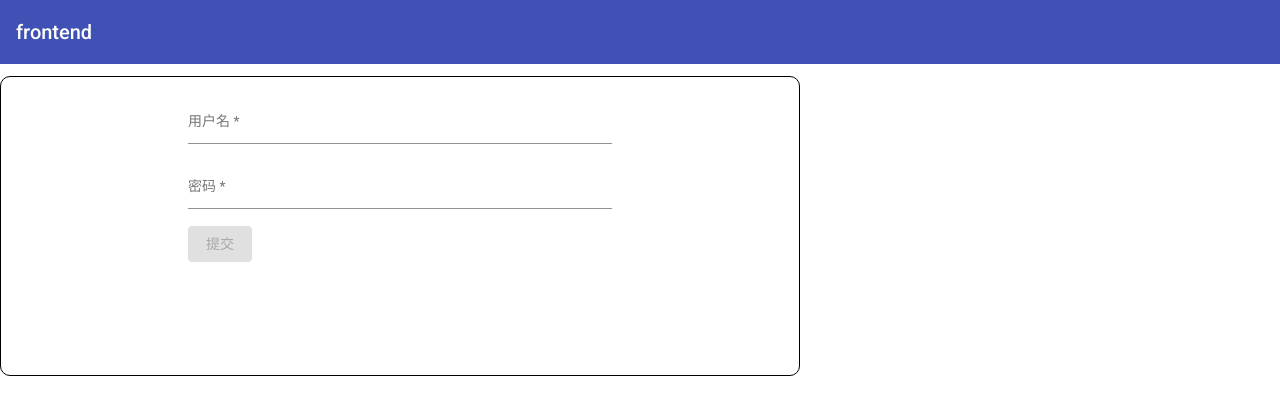
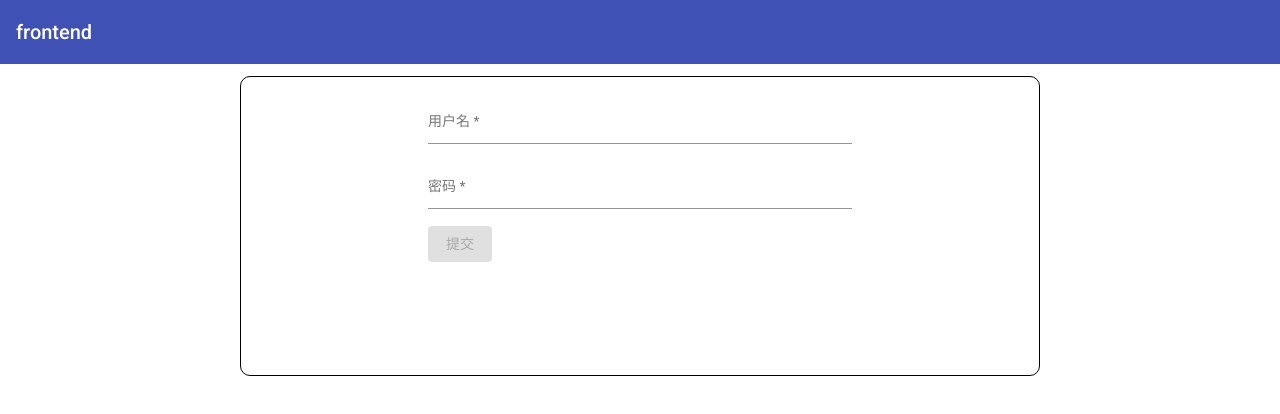
Before and after one commit to fy8207345/webflux-angular, an Angular app in the folder frontend/: page / in a window 1280 px wide. Shown: the top 414 px of the page. Built offline with nearby package versions, Linux system fonts and the light colour scheme.

Commit message:
bootstrap

```diff
--- a/frontend/package.json
+++ b/frontend/package.json
@@ -22,11 +22,10 @@
     "@angular/platform-browser-dynamic": "~11.0.5",
     "@angular/router": "~11.0.5",
     "@ng-bootstrap/schematics": "^2.0.0-alpha.1",
+    "bootstrap": "^4.0.0",
     "rxjs": "~6.6.0",
     "tslib": "^2.0.0",
-    "zone.js": "~0.10.2",
-    "@ng-bootstrap/ng-bootstrap": "^2.0.0-alpha.0",
-    "bootstrap": "^4.0.0"
+    "zone.js": "~0.10.2"
   },
   "devDependencies": {
     "@angular-devkit/build-angular": "~0.1100.5",
--- a/frontend/src/app/app.component.html
+++ b/frontend/src/app/app.component.html
@@ -3,6 +3,6 @@
     <span>{{title}}</span>
   </mat-toolbar>
 </p>
-<div class="login-container">
+<div class="login-container mx-auto">
   <app-login ></app-login>
 </div>
--- a/frontend/src/app/app.module.ts
+++ b/frontend/src/app/app.module.ts
@@ -15,7 +15,6 @@ import {MatIconModule} from '@angular/material/icon';
 import {MatButtonModule} from '@angular/material/button';
 import {MatButtonToggleModule} from '@angular/material/button-toggle';
 import {RouterModule} from '@angular/router';
-import { NgbModule } from '@ng-bootstrap/ng-bootstrap';
 
 export function initializeApp(appConfig: AppConfig) {
   return () => appConfig.load();
@@ -39,7 +38,6 @@ export function initializeApp(appConfig: AppConfig) {
     MatButtonModule,
     MatButtonToggleModule,
     RouterModule,
-    NgbModule.forRoot()
   ],
   providers: [
     AppConfig,
```
Also changed, not shown: 1 other file (tests, documents, lock files or other folders).
